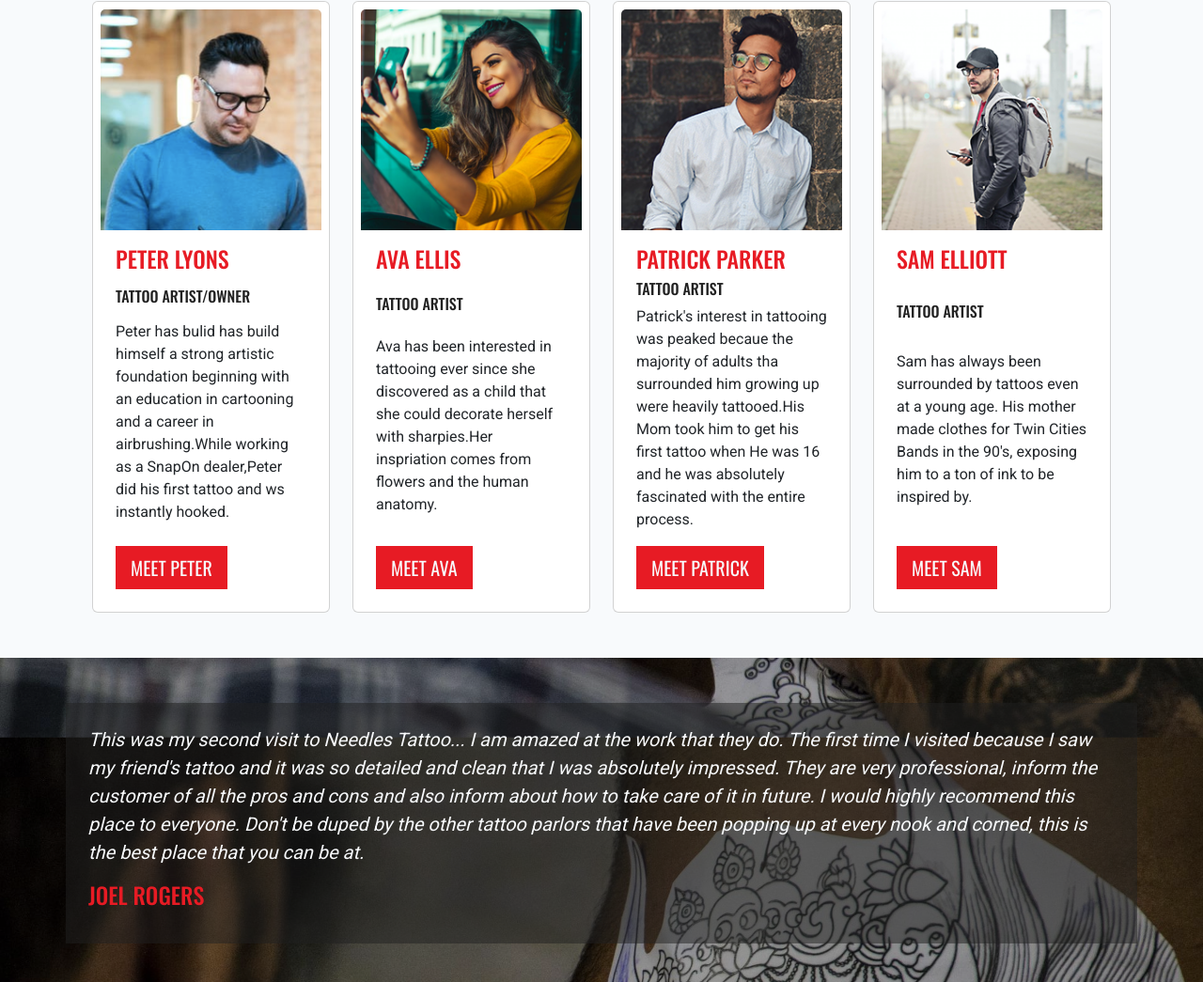
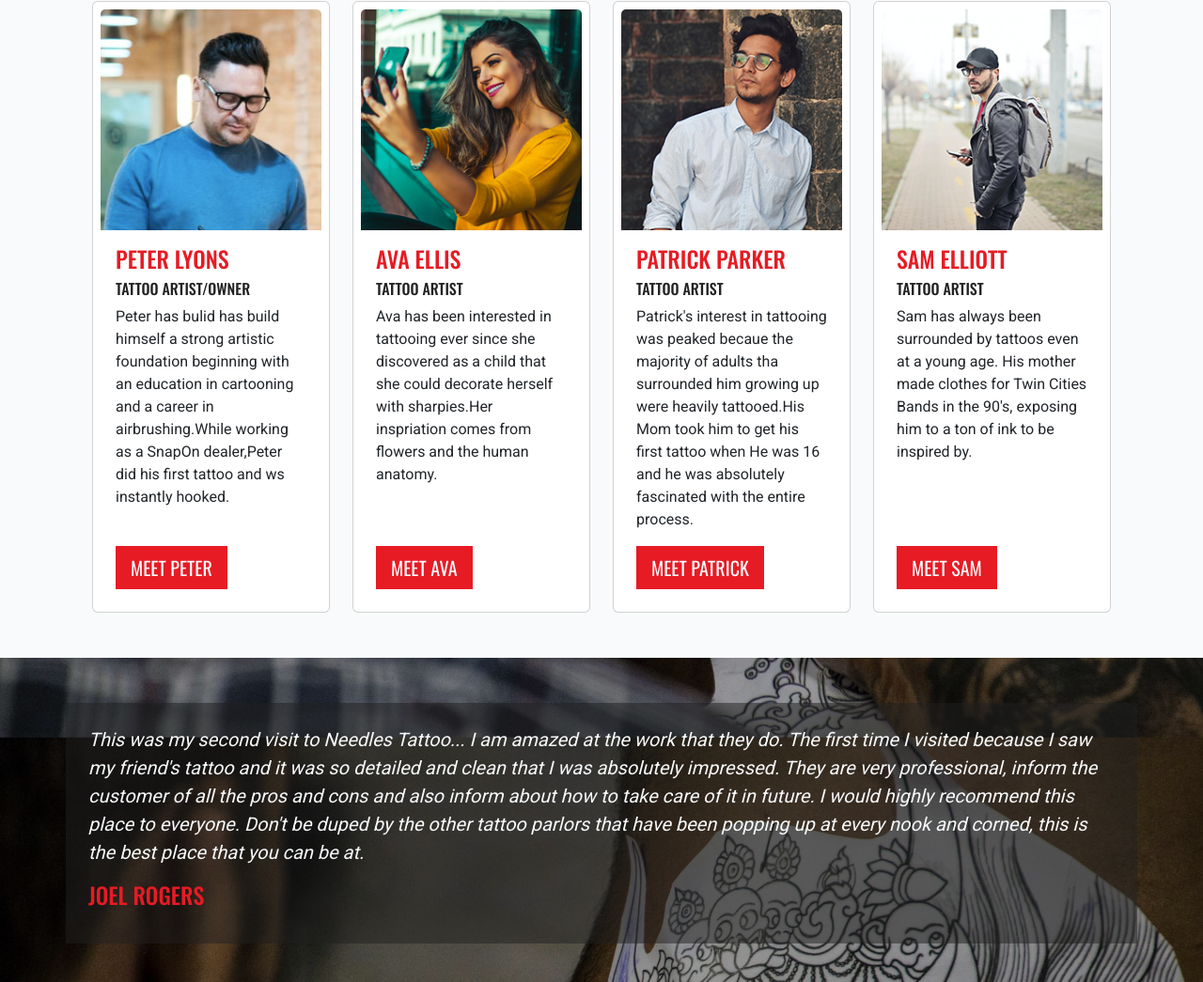
Before and after one commit to aungchanmyaethaw/needles, a website built with Vite: page src/index.html in a window 1280 px wide. Shown: the part 3482-4527 px from the top of the page at 94% size. Built offline with nearby package versions, Linux system fonts and the light colour scheme; files whose address does not match are found by name.

Commit message:
finished

```diff
--- a/src/js/main.js
+++ b/src/js/main.js
@@ -49,7 +49,8 @@ function setArtiststoUI(artist, index = 1) {
                     alt="${artist.name}"
                   />
                   <div class="card-body">
-                    <h4
+                  <div>
+                  <h4
                       class="font-heading card-title text-primary text-uppercase"
                     >
                       ${artist.name}
@@ -57,14 +58,19 @@ function setArtiststoUI(artist, index = 1) {
                     <h6 class="font-heading text-dark text-uppercase">
                      ${artist.rank}
                     </h6>
-                    <p class="font-text card-text">
+                  </div>
+
+                    <p class="font-text card-text ">
                     ${getIntroString(artist.about)}
                     </p>
-                      <button class="primary-btn py-2 px-3 fs-5" data-set-artist-id="${
+                    <div>
+                    <button class="primary-btn py-2 px-3 fs-5" data-set-artist-id="${
                         artist.id
                       }">
                         Meet ${getFirstName(artist.name)}
                       </button>
+                    </div>
+
                   </div>
                 </div>`
   artistsContainerEl.appendChild(artistColEl)
--- a/src/scss/styles.scss
+++ b/src/scss/styles.scss
@@ -407,7 +407,14 @@ figure {
       display: flex;
       flex-direction: column;
       align-items: flex-start;
-      justify-content: space-between;
+
+      div {
+        &:last-of-type {
+          flex-grow: 2;
+          display: flex;
+          align-items: flex-end;
+        }
+      }
     }
   }
 }
```
Also changed, not shown: dist/artists.html, dist/contact.html, dist/gallery.html, dist/index.html, 4 other files.
